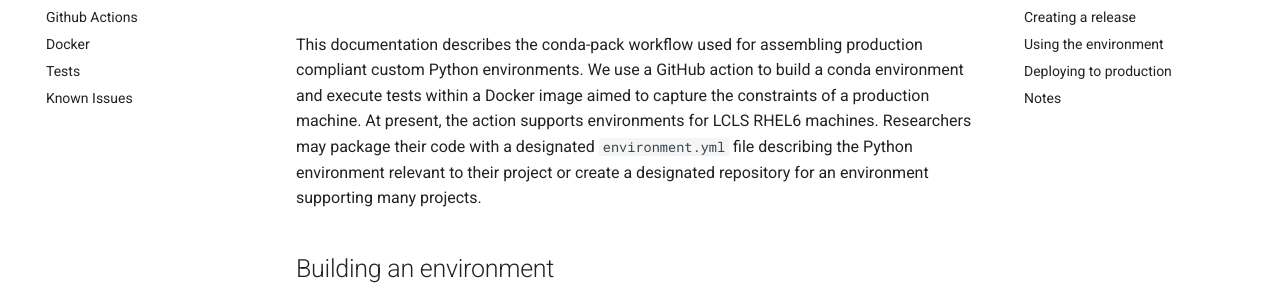
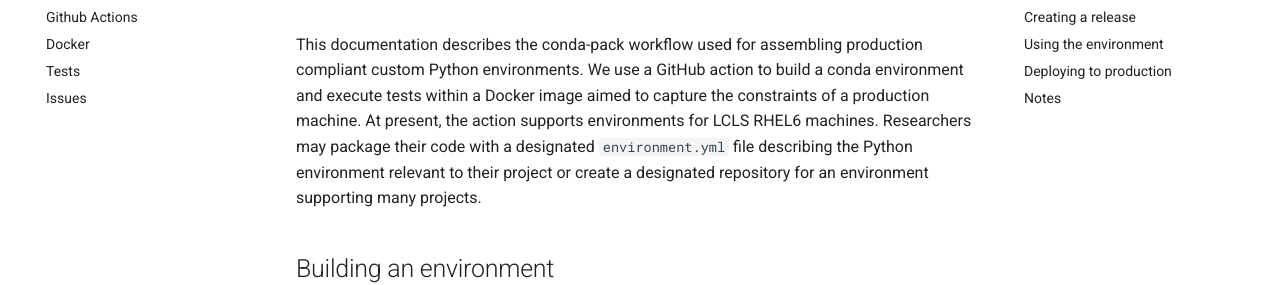
Before and after one commit to slaclab/conda-pack-docs, an MkDocs documentation site: the page built from docs/index.md, in a window 1280 px wide. Shown: the part 148-433 px from the top of the page. Built offline with MkDocs 1.6.1 and Material for MkDocs 9.7.7, drawn with Linux system fonts in a browser that asks for light colours; comment, search, counter and statistics services are not loaded.

Commit message:
Change issues name

```diff
--- a/mkdocs.yml
+++ b/mkdocs.yml
@@ -6,6 +6,6 @@ nav:
   - Github Actions: action.md
   - Docker: docker.md
   - Tests: tests.md
-  - Known Issues: issues.md
+  - Issues: issues.md
 theme:
   name: material
```
